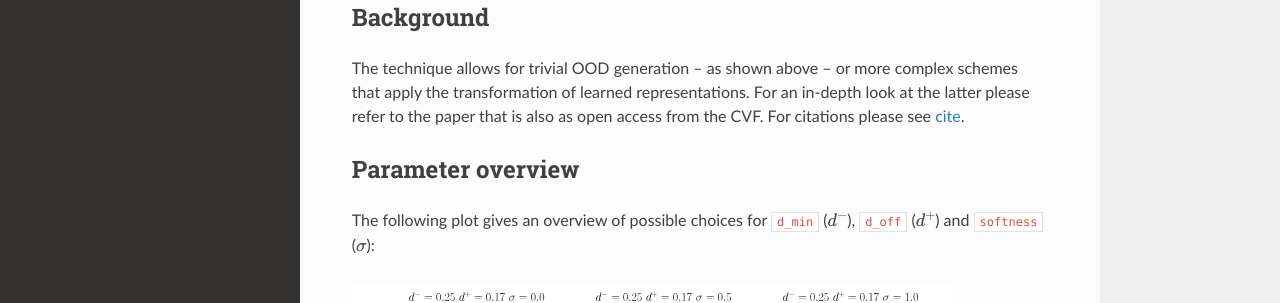
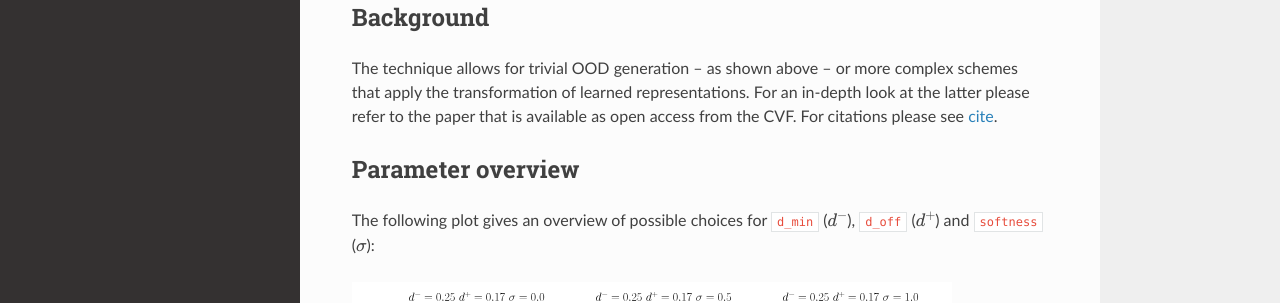
Before and after one commit to flxai/soft-brownian-offset, a Sphinx documentation site: the page built from docs/index.rst, in a window 1280 px wide and 900 px high, scrolled down 571 px. Shown: the part 199-502 px from the top of the window. Built offline with Sphinx 7.4.7 and the Read the Docs theme 2.0.0, drawn with Linux system fonts in a browser that asks for light colours.

Commit message:
Fix typo

```diff
--- a/docs/index.rst
+++ b/docs/index.rst
@@ -51,7 +51,7 @@ Background
 ==========
 
 The technique allows for trivial OOD generation -- as shown above -- or more complex schemes that apply the transformation of learned representations.
-For an in-depth look at the latter please refer to the paper that is also :ref:`as open access from the CVF <https://openaccess.thecvf.com/content/CVPR2021W/SAIAD/papers/Moller_Out-of-Distribution_Detection_and_Generation_Using_Soft_Brownian_Offset_Sampling_and_CVPRW_2021_paper.pdf>`.
+For an in-depth look at the latter please refer to the paper that is available :ref:`as open access from the CVF <https://openaccess.thecvf.com/content/CVPR2021W/SAIAD/papers/Moller_Out-of-Distribution_Detection_and_Generation_Using_Soft_Brownian_Offset_Sampling_and_CVPRW_2021_paper.pdf>`.
 For citations please see :ref:`cite <Cite>`.
 
 
```
Also changed, not shown: README.md (+1 -1 lines).
